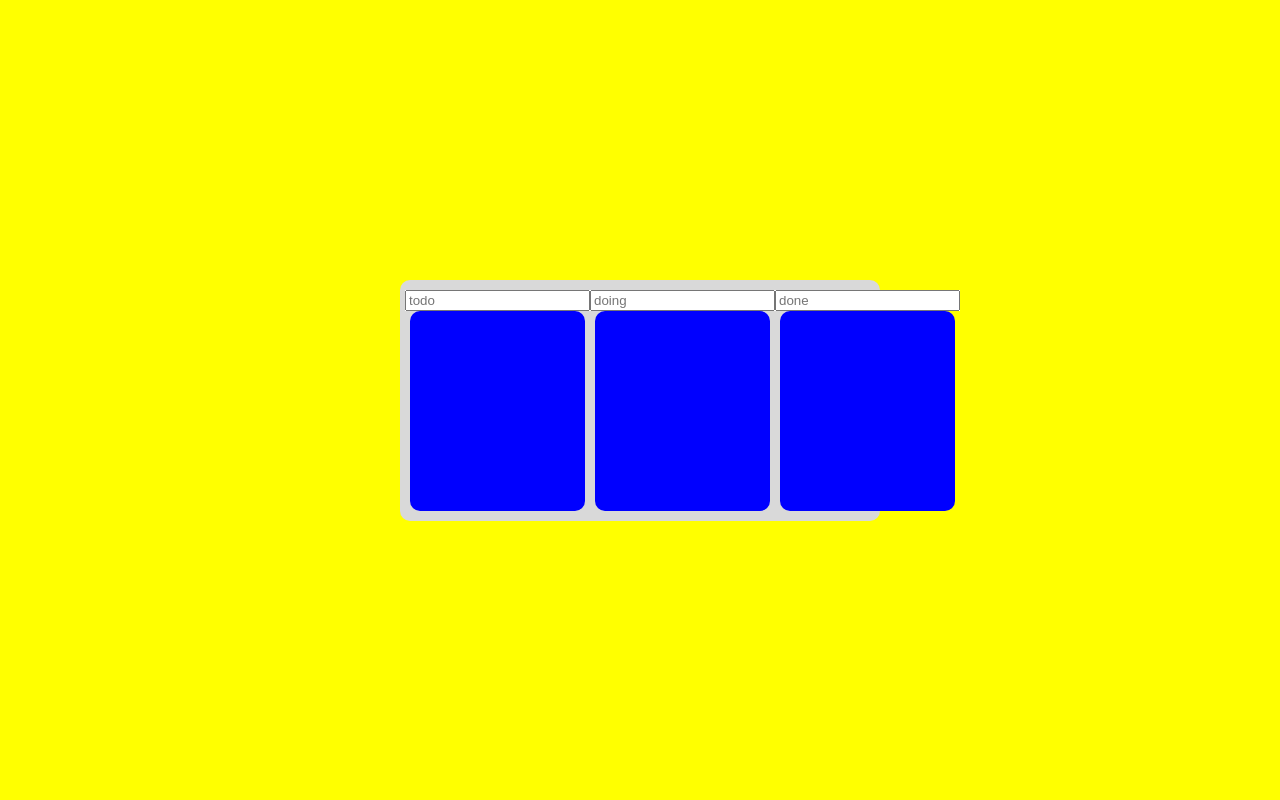
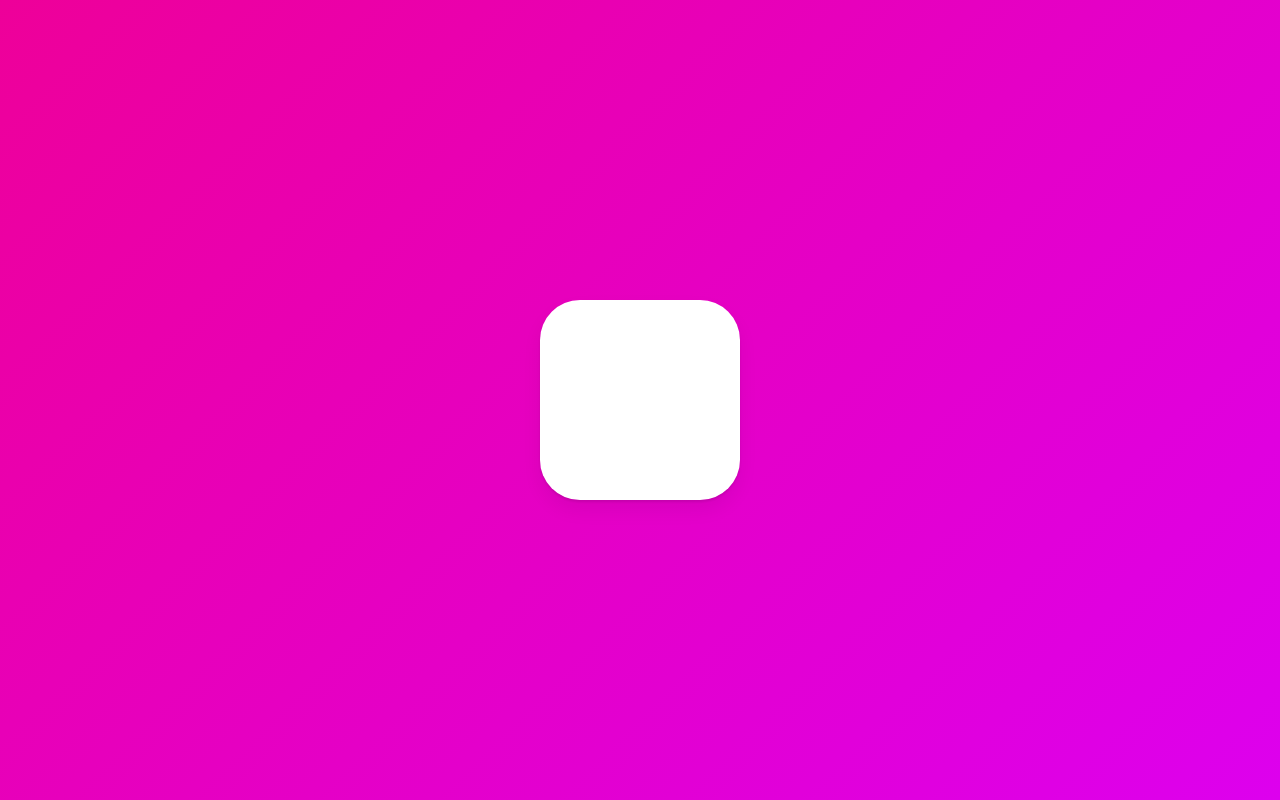
Before and after one commit to DUSTINRYOO/react-masterclass_ts, a React (Create React App) app: page / in a window 1280 px wide. Built offline with nearby package versions, Linux system fonts and the light colour scheme.

Commit message:
Animation
Framer motion setting and basic

```diff
--- a/package.json
+++ b/package.json
@@ -17,6 +17,7 @@
     "@types/react-query": "^1.2.9",
     "@types/styled-components": "^5.1.26",
     "apexcharts": "^3.36.3",
+    "framer-motion": "^8.5.0",
     "react": "^18.2.0",
     "react-apexcharts": "^1.4.0",
     "react-beautiful-dnd": "^13.1.1",
--- a/src/App.tsx
+++ b/src/App.tsx
@@ -1,68 +1,38 @@
 import styled from "styled-components";
-import { DragDropContext, DropResult } from "react-beautiful-dnd";
-import { useRecoilState } from "recoil";
-import { toDoState } from "./atoms";
-
-import Board from "./Components/Board";
+import { motion } from "framer-motion";
 
 const Wrapper = styled.div`
+  height: 100vh;
+  width: 100vw;
   display: flex;
-  max-width: 480px;
-  width: 100%;
-  margin: 0 auto;
   justify-content: center;
   align-items: center;
-  height: 100vh;
-`;
-const Boards = styled.div`
-  background-color: #d9d9d9;
-  display: grid;
-  padding: 10px 5px;
-  border-radius: 10px;
-  width: 100%;
-  grid-template-columns: repeat(3, 1fr);
 `;
 
+const Box = styled(motion.div)`
+  width: 200px;
+  height: 200px;
+  background-color: white;
+  border-radius: 10px;
+  box-shadow: 0 2px 3px rgba(0, 0, 0, 0.1), 0 10px 20px rgba(0, 0, 0, 0.06);
+`;
+
+const myVars = {
+  start: { scale: 0, borderRadius: 0 },
+  end: {
+    scale: 1,
+    rotateZ: 360,
+    borderRadius: 40,
+    transition: { type: "spring", stiffness: 100, delay: 1, duration: 1 },
+  },
+};
+
 function App() {
-  const [toDos, setToDos] = useRecoilState(toDoState);
-  const onDragEnd = (info: DropResult) => {
-    const { destination, draggableId, source } = info;
-    if (!destination) return;
-    if (destination?.droppableId === source.droppableId) {
-      setToDos((oldBoards) => {
-        const boardCopy = [...oldBoards[source.droppableId]];
-        const taskObj = boardCopy[source.index];
-        boardCopy.splice(source.index, 1);
-        boardCopy.splice(destination?.index, 0, taskObj);
-        return { ...oldBoards, [source.droppableId]: boardCopy };
-      });
-    }
-    if (destination?.droppableId !== source.droppableId) {
-      setToDos((oldBoards) => {
-        const sourceBoard = [...oldBoards[source.droppableId]];
-        const taskObj = sourceBoard[source.index];
-
-        const destinationBoard = [...oldBoards[destination.droppableId]];
-        sourceBoard.splice(source.index, 1);
-        destinationBoard.splice(destination?.index, 0, taskObj);
-        return {
-          ...oldBoards,
-          [source.droppableId]: sourceBoard,
-          [destination.droppableId]: destinationBoard,
-        };
-      });
-    }
-  };
   return (
-    <DragDropContext onDragEnd={onDragEnd}>
-      <Wrapper>
-        <Boards>
-          {Object.keys(toDos).map((boardId) => (
-            <Board boardId={boardId} key={boardId} toDos={toDos[boardId]} />
-          ))}
-        </Boards>
-      </Wrapper>
-    </DragDropContext>
+    <Wrapper>
+      <Box variants={myVars} initial="start" animate="end" />
+      <motion.div></motion.div>
+    </Wrapper>
   );
 }
 
--- a/src/Components/Board.tsx
+++ b/src/Components/Board.tsx
@@ -1,37 +1,71 @@
+import { useForm } from "react-hook-form";
 import { Droppable } from "react-beautiful-dnd";
-
 import styled from "styled-components";
 import DragabbleCard from "./DragabbleCard";
-import { useForm } from "react-hook-form";
-import { IToDo, toDoState } from "../atoms";
+import { ITodo, toDoState } from "../atoms";
 import { useSetRecoilState } from "recoil";
 
+const Wrapper = styled.div`
+  width: 300px;
+  padding-top: 10px;
+  background-color: ${(props) => props.theme.boardColor};
+  border-radius: 5px;
+  min-height: 300px;
+  display: flex;
+  flex-direction: column;
+  overflow: hidden;
+`;
+
+const Title = styled.h2`
+  text-align: center;
+  font-weight: 600;
+  margin-bottom: 10px;
+  font-size: 18px;
+`;
+
 interface IAreaProps {
+  isDraggingFromThis: boolean;
   isDraggingOver: boolean;
-  isDraggingFromThis?: boolean;
 }
 
-const BoardComp = styled.div<IAreaProps>`
-  padding: 20px 10px;
-  padding-top: 30px;
-  border-radius: 10px;
-  min-height: 200px;
-  margin: 0px 5px;
+const Area = styled.div<IAreaProps>`
   background-color: ${(props) =>
-    props.isDraggingOver ? "pink" : props.isDraggingFromThis ? "red" : "blue"};
+    props.isDraggingOver
+      ? "#dfe6e9"
+      : props.isDraggingFromThis
+      ? "#b2bec3"
+      : "transparent"};
+  flex-grow: 1;
+  transition: background-color 0.3s ease-in-out;
+  padding: 20px;
 `;
+
 const Form = styled.form`
-  background-color: white;
+  width: 100%;
+  display: flex;
+  justify-content: center;
+  padding-bottom: 10px;
+  input {
+    font-size: 16px;
+    border: 0;
+    background-color: white;
+    width: 80%;
+    padding: 10px;
+    border-radius: 5px;
+    text-align: center;
+    margin: 0 auto;
+  }
 `;
+
+interface IBoardProps {
+  toDos: ITodo[];
+  boardId: string;
+}
 
 interface IForm {
   toDo: string;
 }
 
-interface IBoardProps {
-  toDos: IToDo[];
-  boardId: string;
-}
 function Board({ toDos, boardId }: IBoardProps) {
   const setToDos = useSetRecoilState(toDoState);
   const { register, setValue, handleSubmit } = useForm<IForm>();
@@ -49,21 +83,22 @@
     setValue("toDo", "");
   };
   return (
-    <div>
+    <Wrapper>
+      <Title>{boardId}</Title>
       <Form onSubmit={handleSubmit(onValid)}>
         <input
           {...register("toDo", { required: true })}
           type="text"
-          placeholder={`${boardId}`}
-        ></input>
+          placeholder={`Add task on ${boardId}`}
+        />
       </Form>
       <Droppable droppableId={boardId}>
-        {(provided, snapshot) => (
-          <BoardComp
-            isDraggingFromThis={Boolean(snapshot.draggingFromThisWith)}
-            isDraggingOver={snapshot.isDraggingOver}
-            ref={provided.innerRef}
-            {...provided.droppableProps}
+        {(magic, info) => (
+          <Area
+            isDraggingOver={info.isDraggingOver}
+            isDraggingFromThis={Boolean(info.draggingFromThisWith)}
+            ref={magic.innerRef}
+            {...magic.droppableProps}
           >
             {toDos.map((toDo, index) => (
               <DragabbleCard
@@ -73,12 +108,11 @@
                 toDoText={toDo.text}
               />
             ))}
-            {provided.placeholder}
-          </BoardComp>
+            {magic.placeholder}
+          </Area>
         )}
       </Droppable>
-    </div>
+    </Wrapper>
   );
 }
-
 export default Board;
--- a/src/Components/DragabbleCard.tsx
+++ b/src/Components/DragabbleCard.tsx
@@ -2,27 +2,31 @@
 import { Draggable } from "react-beautiful-dnd";
 import styled from "styled-components";
 
-const Card = styled.div`
-  border-radius: 10px;
-  padding: 10px 10px;
+const Card = styled.div<{ isDragging: boolean }>`
+  border-radius: 5px;
   margin-bottom: 5px;
-  background-color: ${(props) => props.theme.cardColor};
+  padding: 10px;
+  background-color: ${(props) =>
+    props.isDragging ? "#e4f2ff" : props.theme.cardColor};
+  box-shadow: ${(props) =>
+    props.isDragging ? "0px 2px 5px rgba(0, 0, 0, 0.05)" : "none"};
 `;
 
-interface IDraggableCardProps {
+interface IDragabbleCardProps {
   toDoId: number;
   toDoText: string;
   index: number;
 }
 
-function DraggabbleCard({ toDoId, toDoText, index }: IDraggableCardProps) {
+function DragabbleCard({ toDoId, toDoText, index }: IDragabbleCardProps) {
   return (
     <Draggable draggableId={toDoId + ""} index={index}>
-      {(provided) => (
+      {(magic, snapshot) => (
         <Card
-          ref={provided.innerRef}
-          {...provided.dragHandleProps}
-          {...provided.draggableProps}
+          isDragging={snapshot.isDragging}
+          ref={magic.innerRef}
+          {...magic.dragHandleProps}
+          {...magic.draggableProps}
         >
           {toDoText}
         </Card>
@@ -31,4 +35,4 @@
   );
 }
 
-export default React.memo(DraggabbleCard);
+export default React.memo(DragabbleCard);
--- a/src/atoms.tsx
+++ b/src/atoms.tsx
@@ -1,19 +1,19 @@
-import { atom, selector } from "recoil";
+import { atom } from "recoil";
 
-export interface IToDo {
+export interface ITodo {
   id: number;
   text: string;
 }
 
 interface IToDoState {
-  [key: string]: IToDo[];
+  [key: string]: ITodo[];
 }
 
 export const toDoState = atom<IToDoState>({
   key: "toDo",
   default: {
-    todo: [],
-    doing: [],
-    done: [],
+    "To Do": [],
+    Doing: [],
+    Done: [],
   },
 });
--- a/src/index.tsx
+++ b/src/index.tsx
@@ -62,9 +62,9 @@
 body {
   font-weight: 300;
   font-family: 'Source Sans Pro', sans-serif;
-  background-color:${(props) => props.theme.bgColor};
   color:black;
   line-height: 1.2;
+  background:linear-gradient(135deg,#e09,#d0e);
 }
 a {
   text-decoration:none;
--- a/src/styled.d.ts
+++ b/src/styled.d.ts
@@ -1,9 +1,5 @@
 import "styled-components";
 
 declare module "styled-components" {
-  export interface DefaultTheme {
-    bgColor: string;
-    cardColor: string;
-    boardColor: string;
-  }
+  export interface DefaultTheme {}
 }
--- a/src/theme.ts
+++ b/src/theme.ts
@@ -1,7 +1,3 @@
 import { DefaultTheme } from "styled-components";
 
-export const darkTheme: DefaultTheme = {
-  bgColor: "yellow",
-  cardColor: "white",
-  boardColor: "gray",
-};
+export const darkTheme: DefaultTheme = {};
```
Also changed, not shown: 1 other file (tests, documents, lock files or other folders).
